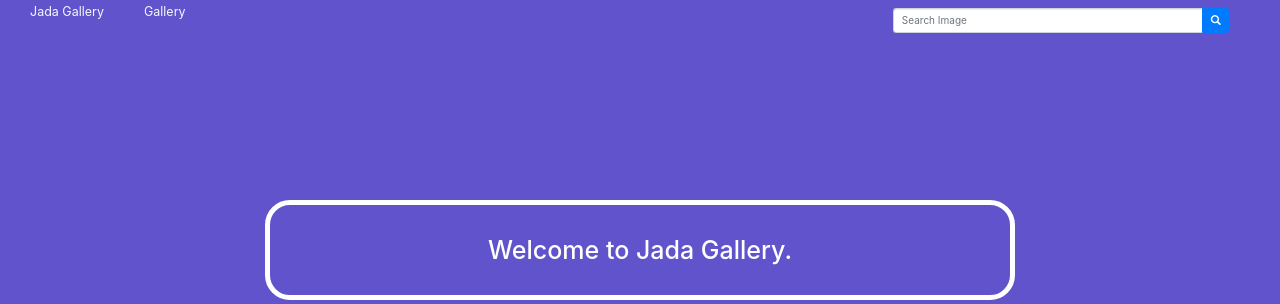
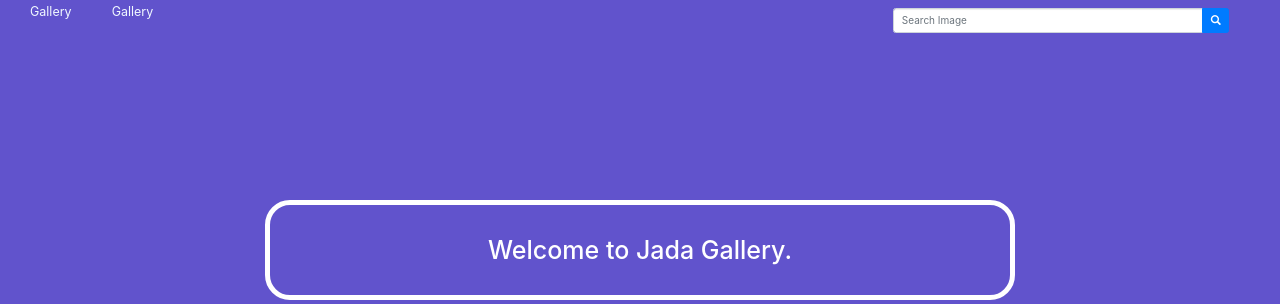
Before and after one commit to Briankiplangat88/galllery, a Django app: page / in a window 1280 px wide. Shown: the top 304 px of the page. Run offline with Django 4.2, Linux system fonts and the light colour scheme; some libraries are stand-ins or nearby versions.

Commit message:
made changes to views

```diff
--- a/picha/templates/navbar.html
+++ b/picha/templates/navbar.html
@@ -1,7 +1,7 @@
 <nav class=" navbar-inverse" style="background-color:#6153cc; color:aliceblue;">
     <div class="container-fluid">
         <div class=" navbar-header ">
-            <a class=" navbar-brand " href="{% url 'gallery' %} " style="background-color:#6153cc; color:aliceblue;">Jada Gallery </a>
+            <a class=" navbar-brand " href="{% url 'gallery' %} " style="background-color:#6153cc; color:aliceblue;">Gallery </a>
             <a class=" navbar-brand " href="{% url 'displayImages' %} " style="background-color:#6153cc; color:aliceblue;"> Gallery </a>
         </div>
         <!-- Adding a search form  -->
```
